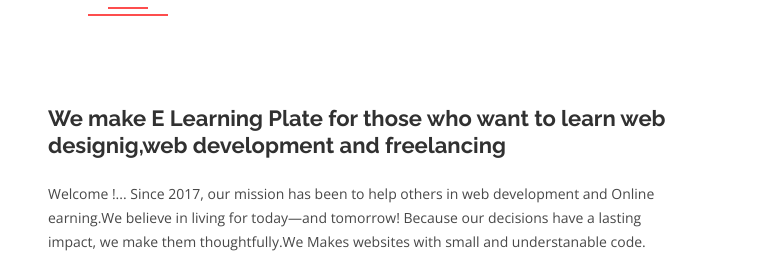
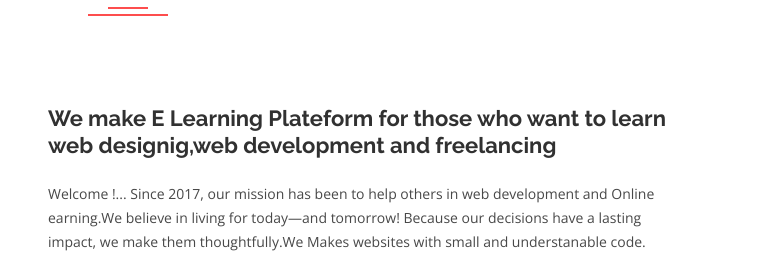
Before and after one commit to Qasim637/E-Learning, a plain HTML site: page index.html in a window 1280 px wide. Shown: the part 3480-3760 px from the top of the page, 512-1280 px from the left. Drawn offline with nearby package versions, Linux system fonts and the light colour scheme.

Commit message:
update plate form word

```diff
--- a/index.html
+++ b/index.html
@@ -334,7 +334,7 @@
                         </div>
                         <div class="col-xl-7 col-lg-7 col-md-7 col-sm-12">
                             <div class="about-right">
-                                <h4 class="pb-3 font-weight-bold">We make E Learning Plate for those who want to learn web designig,web development and freelancing </h4>
+                                <h4 class="pb-3 font-weight-bold">We make E Learning Plateform for those who want to learn web designig,web development and freelancing </h4>
                                 <p class="pb-3">Welcome !... Since 2017, our mission has been to help others in web development and Online earning.We believe in living for today—and tomorrow! Because our decisions have a lasting impact, we make them thoughtfully.We Makes websites with small and understanable code.</p>
                                 <div class="personal-info">
                                     <div class="row">
```
